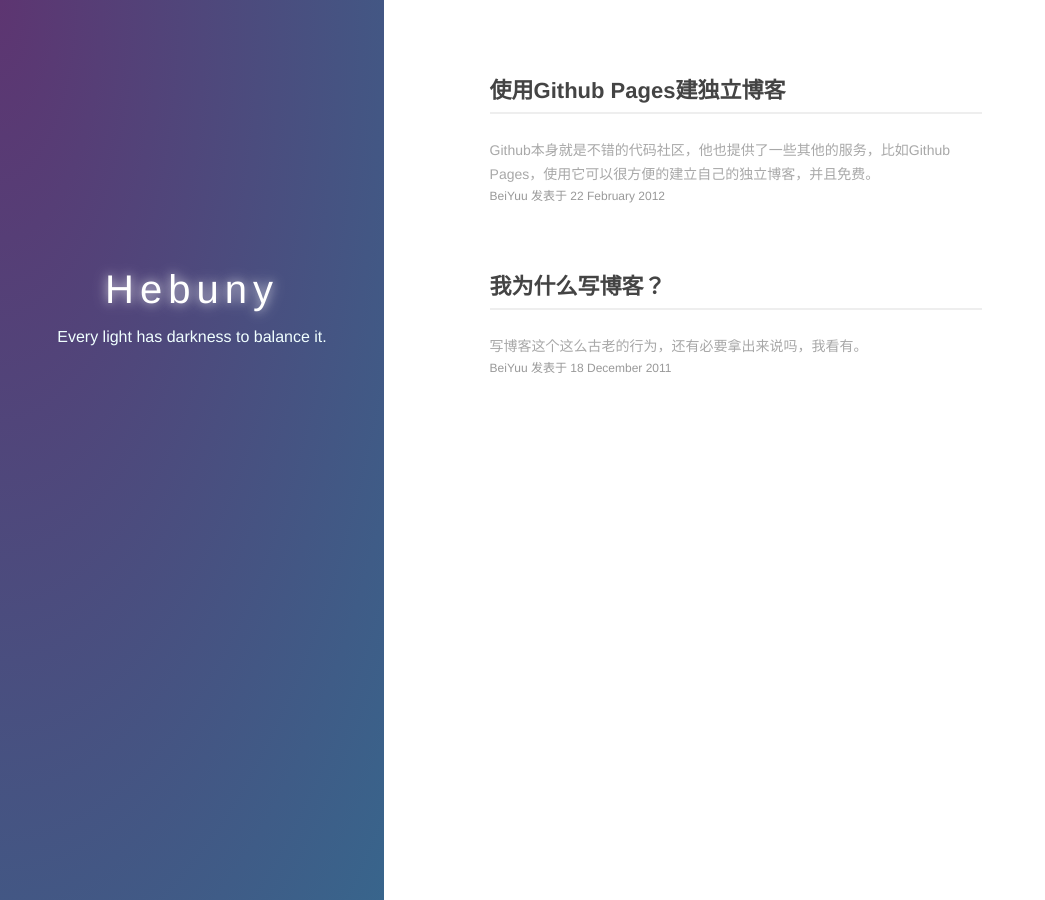
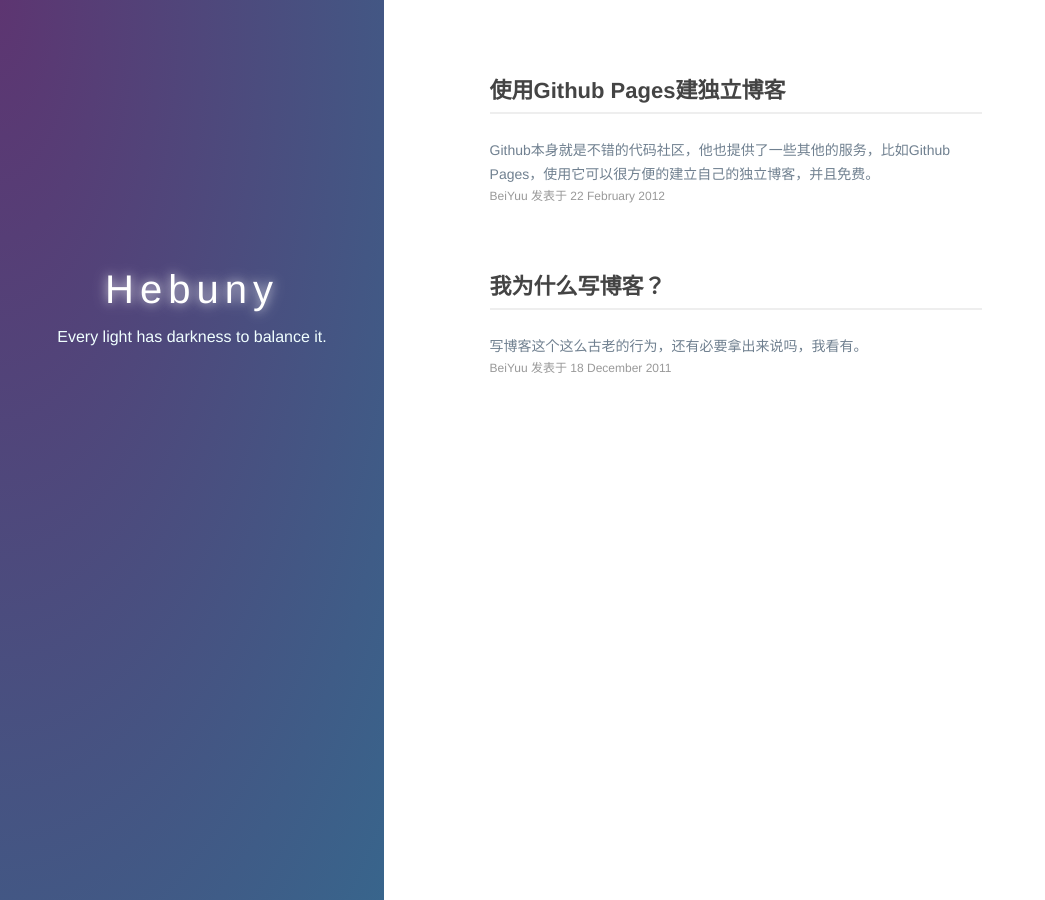
Before and after one commit to Personor/personor.github.io, a Jekyll site: the page built from index.md, in a window 1280 px wide. Shown: the whole page, without its empty margins (0-1045 px from the left). Built offline with Jekyll 4.4.1, drawn with Linux system fonts in a browser that asks for light colours.

Commit message:
Modify description

```diff
--- a/_includes/style.css
+++ b/_includes/style.css
@@ -242,7 +242,7 @@ a.external:hover {
   text-decoration: none;
 }
 .index-wrapper .title-desc {
-  color: #A8A8A8;
+  color: #708090;
   font-size: 14px;
   line-height: 1.7;
 }
```
